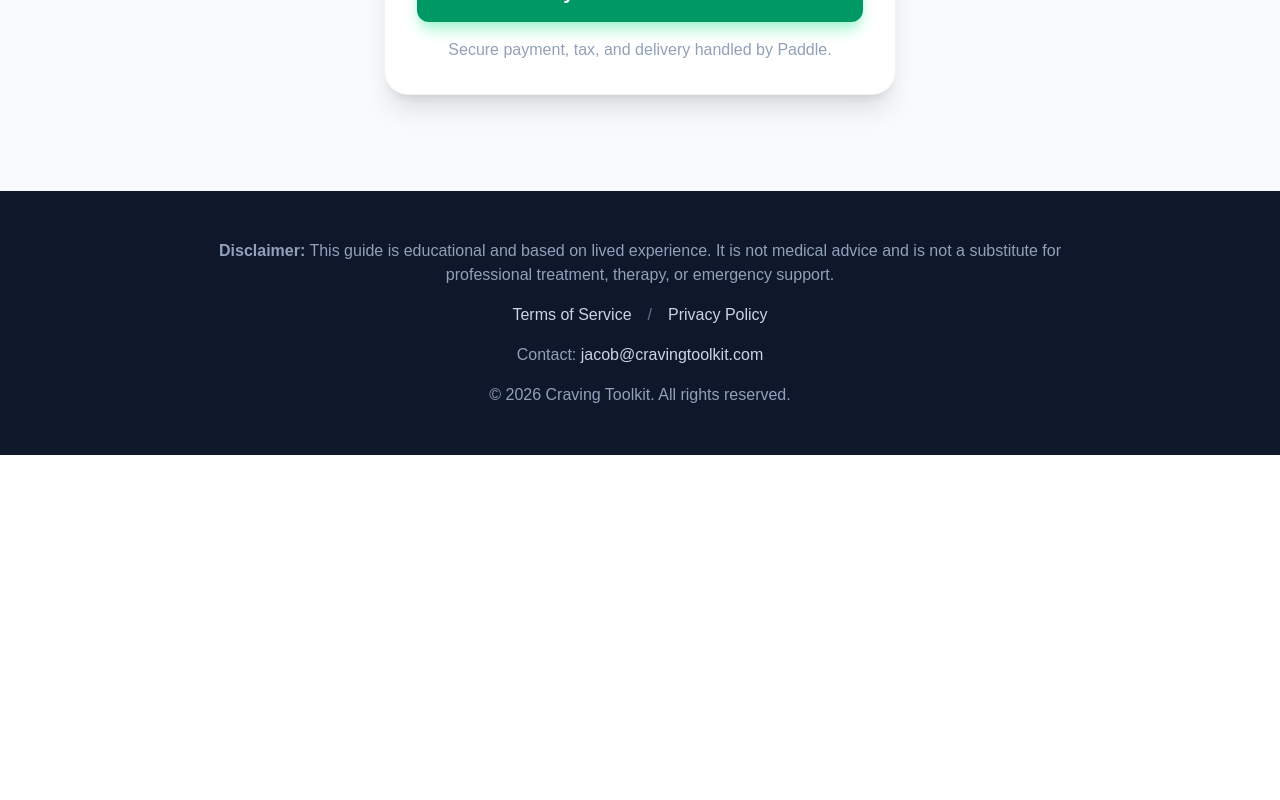
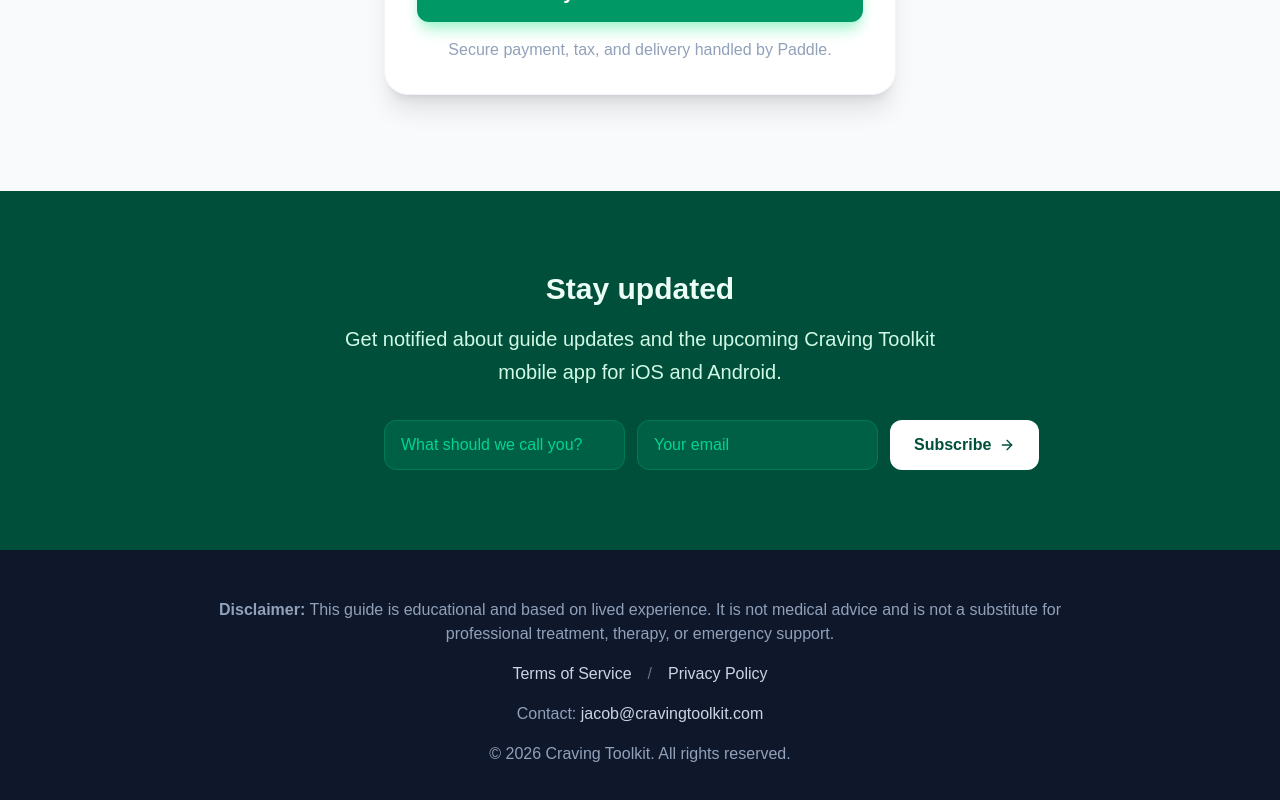
Before and after one commit to JakubHave/craving-toolkit-web, a Next.js app: page / in a window 1280 px wide. Shown: the part 3344-4144 px from the top of the page. Before the commit the page ends 3799 px from the top, so only its background shows below. Built offline with nearby package versions, Linux system fonts and the light colour scheme; a web font is replaced by a local one.

Commit message:
supabase

```diff
--- a/package.json
+++ b/package.json
@@ -9,6 +9,7 @@
     "lint": "eslint"
   },
   "dependencies": {
+    "@supabase/supabase-js": "^2.99.3",
     "lucide-react": "^0.577.0",
     "next": "16.1.6",
     "react": "19.2.3",
--- /dev/null
+++ b/src/app/api/subscribe/route.ts
@@ -0,0 +1,41 @@
+import { NextResponse } from "next/server";
+import { getSupabase } from "@/lib/supabase";
+
+export async function POST(request: Request) {
+  try {
+    const { name, email } = await request.json();
+
+    if (!email || !email.includes("@")) {
+      return NextResponse.json(
+        { error: "Valid email is required." },
+        { status: 400 },
+      );
+    }
+
+    const { error } = await getSupabase().from("subscribers").insert({
+      name: name?.trim() || null,
+      email: email.trim().toLowerCase(),
+    });
+
+    if (error) {
+      if (error.code === "23505") {
+        return NextResponse.json(
+          { error: "This email is already subscribed." },
+          { status: 409 },
+        );
+      }
+      console.error("Supabase insert error:", error);
+      return NextResponse.json(
+        { error: "Something went wrong. Please try again." },
+        { status: 500 },
+      );
+    }
+
+    return NextResponse.json({ success: true });
+  } catch {
+    return NextResponse.json(
+      { error: "Invalid request." },
+      { status: 400 },
+    );
+  }
+}
--- /dev/null
+++ b/src/app/newsletter-form.tsx
@@ -0,0 +1,84 @@
+"use client";
+
+import { useState } from "react";
+import { ArrowRight } from "lucide-react";
+
+export default function NewsletterForm() {
+  const [name, setName] = useState("");
+  const [email, setEmail] = useState("");
+  const [status, setStatus] = useState<"idle" | "loading" | "success" | "error">("idle");
+  const [message, setMessage] = useState("");
+
+  async function handleSubmit(e: React.FormEvent) {
+    e.preventDefault();
+    setStatus("loading");
+
+    try {
+      const res = await fetch("/api/subscribe", {
+        method: "POST",
+        headers: { "Content-Type": "application/json" },
+        body: JSON.stringify({ name, email }),
+      });
+
+      const data = await res.json();
+
+      if (!res.ok) {
+        setStatus("error");
+        setMessage(data.error || "Something went wrong.");
+        return;
+      }
+
+      setStatus("success");
+      setMessage("You're in! We'll keep you posted.");
+      setName("");
+      setEmail("");
+    } catch {
+      setStatus("error");
+      setMessage("Something went wrong. Please try again.");
+    }
+  }
+
+  return (
+    <section className="py-20 bg-emerald-900 text-emerald-50">
+      <div className="max-w-2xl mx-auto px-6 text-center">
+        <h2 className="text-3xl font-bold mb-4">Stay updated</h2>
+        <p className="text-xl text-emerald-100 mb-8 leading-relaxed">
+          Get notified about guide updates and the upcoming Craving Toolkit mobile app for iOS and Android.
+        </p>
+
+        {status === "success" ? (
+          <p className="text-lg font-semibold text-emerald-300">{message}</p>
+        ) : (
+          <form onSubmit={handleSubmit} className="flex flex-col sm:flex-row gap-3 max-w-lg mx-auto">
+            <input
+              type="text"
+              placeholder="What should we call you?"
+              value={name}
+              onChange={(e) => setName(e.target.value)}
+              className="flex-1 px-4 py-3 rounded-xl bg-emerald-800 border border-emerald-700 text-white placeholder:text-emerald-400 focus:outline-none focus:ring-2 focus:ring-emerald-400"
+            />
+            <input
+              type="email"
+              required
+              placeholder="Your email"
+              value={email}
+              onChange={(e) => setEmail(e.target.value)}
+              className="flex-1 px-4 py-3 rounded-xl bg-emerald-800 border border-emerald-700 text-white placeholder:text-emerald-400 focus:outline-none focus:ring-2 focus:ring-emerald-400"
+            />
+            <button
+              type="submit"
+              disabled={status === "loading"}
+              className="px-6 py-3 bg-white text-emerald-900 font-bold rounded-xl hover:bg-emerald-100 transition disabled:opacity-50 flex items-center justify-center gap-2 shrink-0"
+            >
+              {status === "loading" ? "..." : <>Subscribe <ArrowRight className="w-4 h-4" /></>}
+            </button>
+          </form>
+        )}
+
+        {status === "error" && (
+          <p className="mt-3 text-sm text-red-300">{message}</p>
+        )}
+      </div>
+    </section>
+  );
+}
--- a/src/app/page.tsx
+++ b/src/app/page.tsx
@@ -1,5 +1,6 @@
 import Link from "next/link";
 import { CheckCircle2, ArrowRight, Shield, BookOpen, Headphones } from "lucide-react";
+import NewsletterForm from "./newsletter-form";
 
 export default function LandingPage() {
   return (
@@ -151,6 +152,9 @@ export default function LandingPage() {
         </div>
       </section>
 
+      {/* Newsletter */}
+      <NewsletterForm />
+
       {/* Footer / Legal */}
       <footer className="bg-slate-900 text-slate-400 py-12 text-center text-base">
         <div className="max-w-4xl mx-auto px-6">
--- /dev/null
+++ b/src/lib/supabase.ts
@@ -0,0 +1,15 @@
+import { createClient, SupabaseClient } from "@supabase/supabase-js";
+
+let _supabase: SupabaseClient | null = null;
+
+export function getSupabase() {
+  if (!_supabase) {
+    const url = process.env.NEXT_PUBLIC_SUPABASE_URL;
+    const key = process.env.SUPABASE_SERVICE_ROLE_KEY;
+    if (!url || !key) {
+      throw new Error("Missing Supabase environment variables");
+    }
+    _supabase = createClient(url, key);
+  }
+  return _supabase;
+}
```
Also changed, not shown: 1 other file (tests, documents, lock files or other folders).
